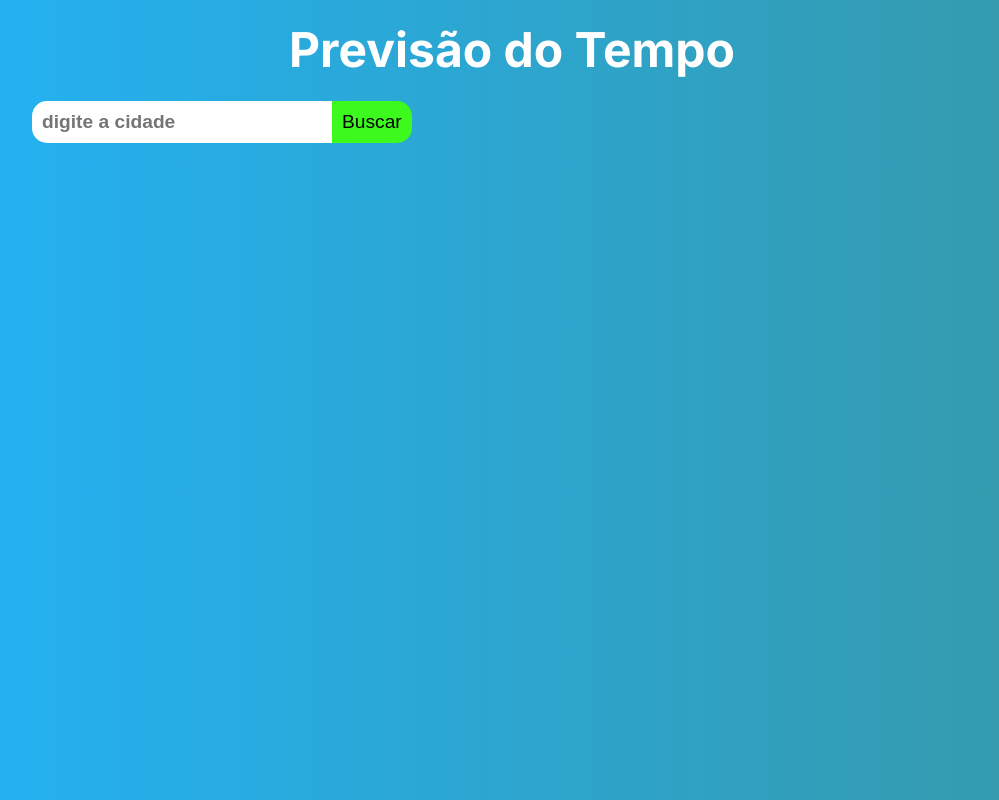
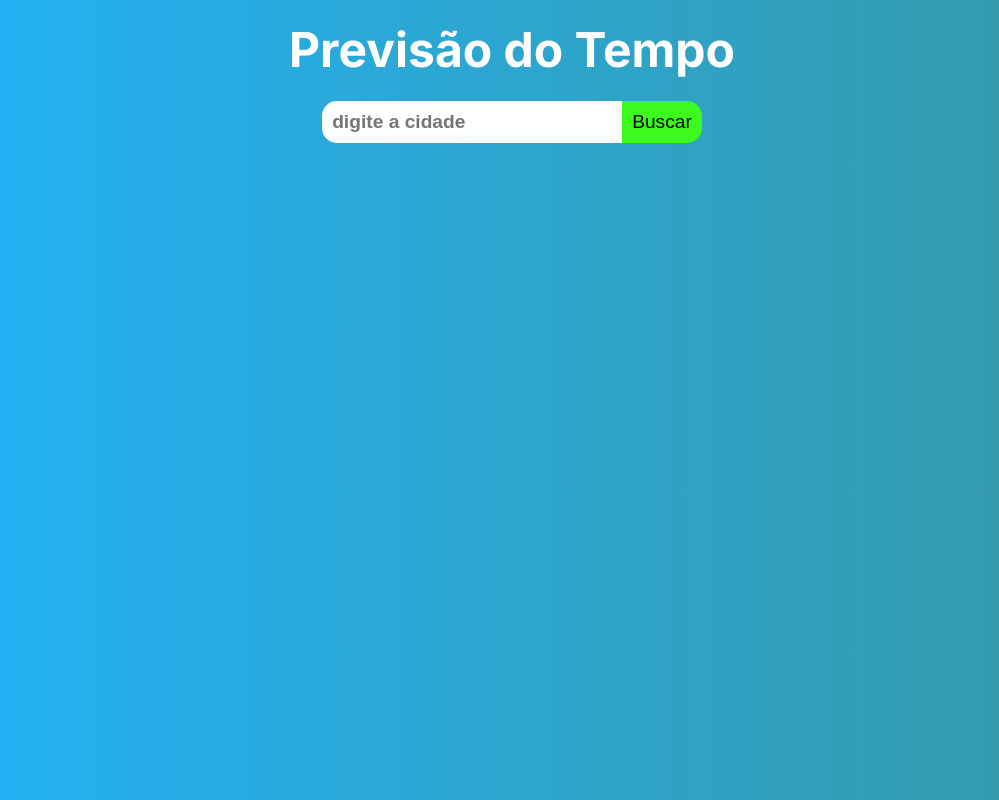
Before and after one commit to luizcarvalhosilva/time-forecast, a React (Vite) app in the folder time-forecast/: page / in a window 1280 px wide. Shown: the whole page, without its empty margins (128-1127 px from the left). Built offline with nearby package versions, Linux system fonts and the light colour scheme.

Commit message:
refactor: pequenos ajustes no código do App.jsx
- Melhorada a legibilidade e organização do código.
- Pequenas otimizações para melhor desempenho e manutenção.

```diff
--- a/time-forecast/src/App.jsx
+++ b/time-forecast/src/App.jsx
@@ -20,9 +20,13 @@ function App() {
   return (
     <div className='general-container'>
       <h1>Previsão do Tempo</h1>
-      <input ref={cityInputRef} type="text" placeholder='digite a cidade'/>
-      <button onClick={citySearch}>Buscar</button>
-      {weather && <WeatherInfo weatherData={weather}/>}
+
+      <div className='cityInput'>
+        <input ref={cityInputRef} type="text" placeholder='digite a cidade'/>
+        <button onClick={citySearch}>Buscar</button>
+      </div>
+
+      <div>{weather && <WeatherInfo weatherData={weather}/>}</div>
     </div>
   )
 }
```
